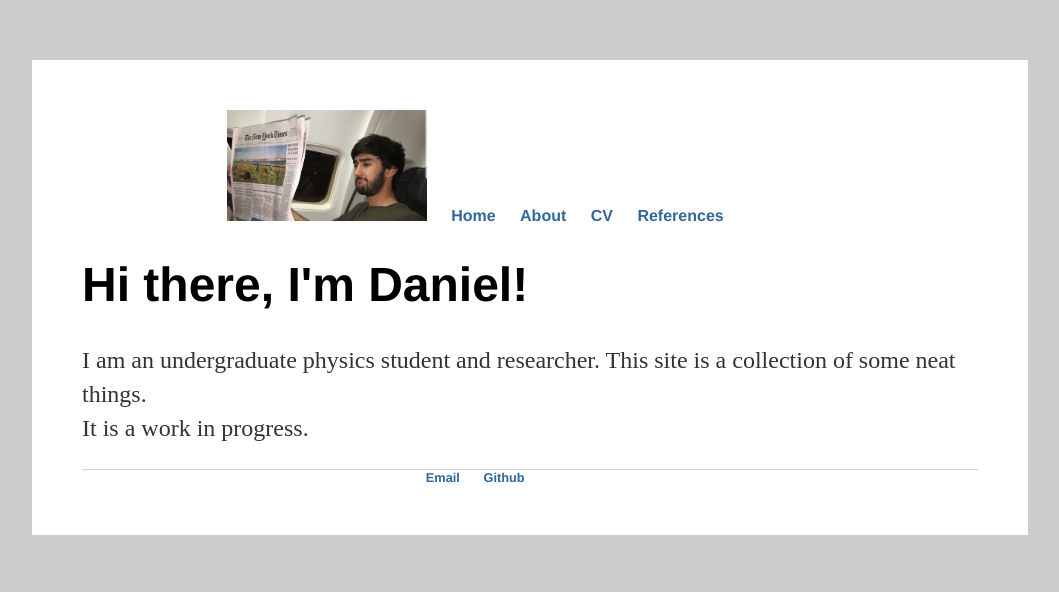
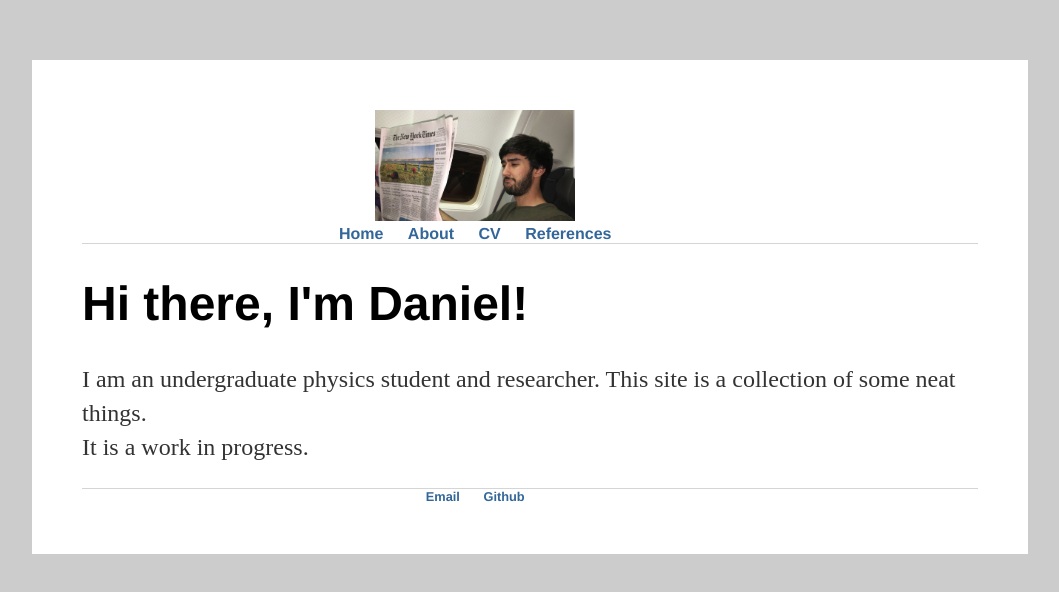
Before and after one commit to Danielthezebra/Danielthezebra.io, a plain HTML site: page pages/about.html in a window 1280 px wide. Shown: the whole page, without its empty margins (110-1169 px from the left). Drawn offline with Linux system fonts and the light colour scheme.

Commit message:
centered image on about

```diff
--- a/css/main.css
+++ b/css/main.css
@@ -7,6 +7,9 @@ body {
 	padding: 50px;
     width: 70%;
 	background-color: #fff;
+}
+nav	{
+	border-bottom: 1px solid #d5d5d5;
 }
 nav ul, footer ul {
     font-family:'Helvetica', 'Arial', 'Sans-Serif';
--- a/pages/about.html
+++ b/pages/about.html
@@ -9,7 +9,9 @@
 		<nav>
     		<ul>
 				<li><img src="../assets/images/me2crop.jpg" height="111px" width="200"></li>
-        		<li><a href="../index.html">Home</a></li>
+        	</ul>
+			<ul>
+				<li><a href="../index.html">Home</a></li>
 	        	<li><a href="about.html">About</a></li>
         		<li><a href="cv.html">CV</a></li>
 				<li><a href="references.html">References</a></li>
```
